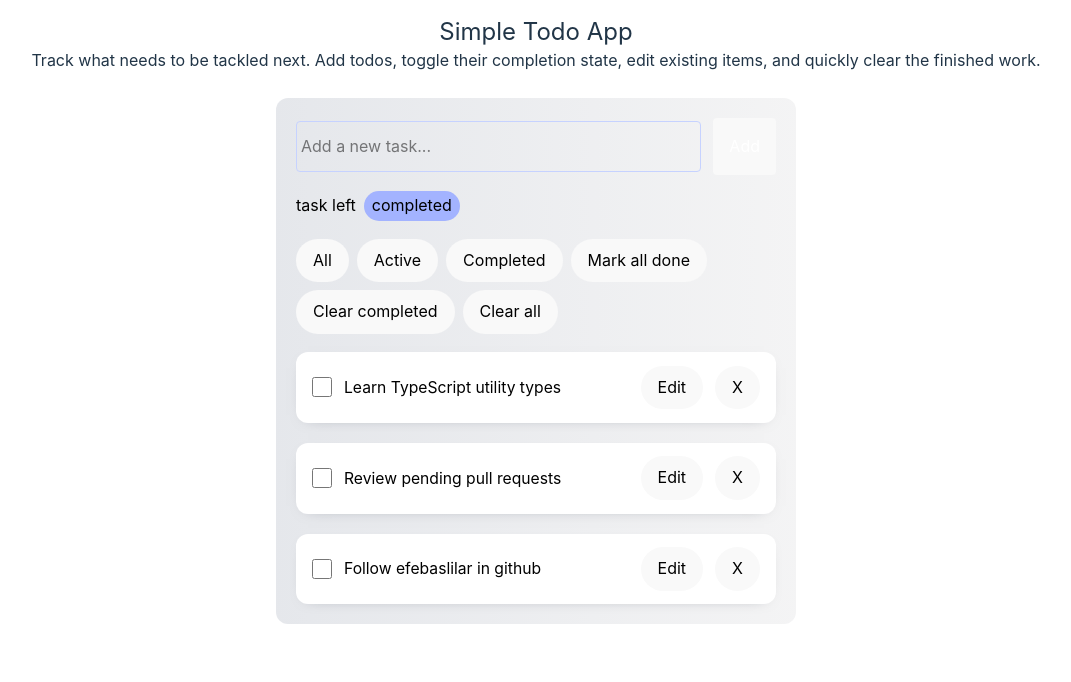
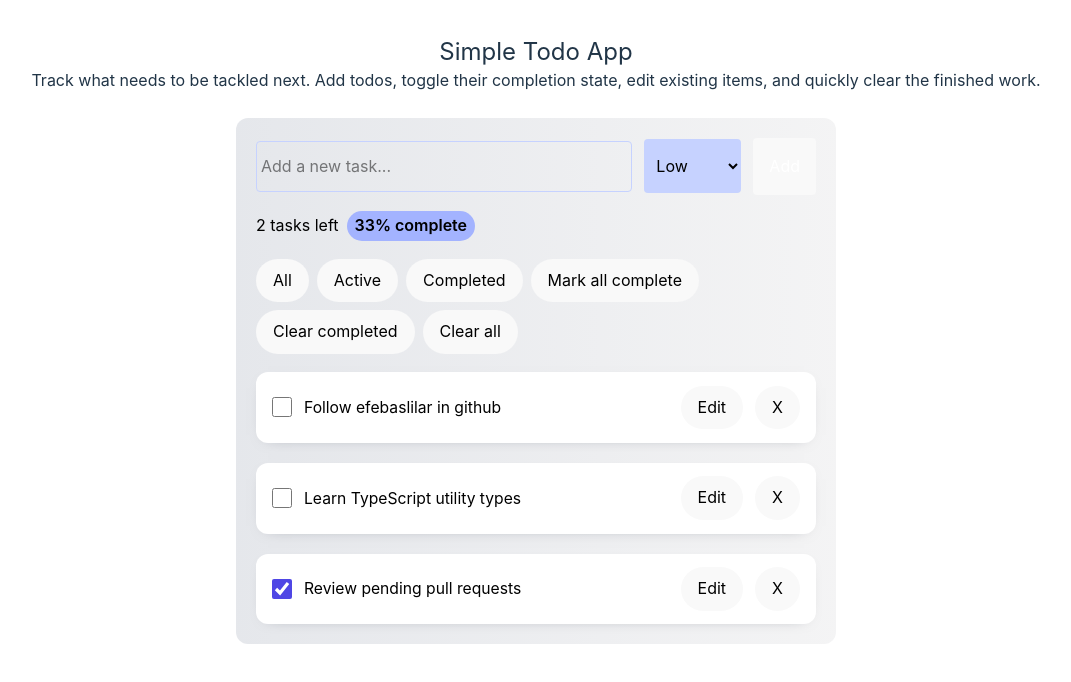
Before and after one commit to shahadat-hive008/React-project, a React (Vite) app: page / in a window 1280 px wide. Shown: the top 682 px of the page, without its empty margins (104-1175 px from the left). Built offline with nearby package versions, Linux system fonts and the light colour scheme.

Commit message:
Add functionality edit, cancel , delete

```diff
--- a/src/App.tsx
+++ b/src/App.tsx
@@ -1,71 +1,230 @@
-import { useEffect, useState, type FormEvent } from "react";
+import { useEffect, useRef, useState } from "react";
 import { seededData } from "./data/fake-data";
-import type { Todo } from "./typescript/interface";
+import type { Todo, todoFilter } from "./typescript/interface";
+import { buttonCommonClasses, actionButtonClasses } from "./customStyle/style";
+import Button from "./components/Button";
 
-
-
-
-const STORAGE_KEY = 'react-play:simple-todo-app';
+const STORAGE_KEY = "react-play:simple-todo-app";
 const FILTER_KEY = `${STORAGE_KEY}:filter`;
 
 function App() {
   //Input text
   const [text, setText] = useState("");
+  //Select text
+  const [priority, setPriority] = useState("Low");
 
-  // Css class for button
-  const buttonCommonClasses = "px-4 py-2 bg-indigo-100 rounded-full border border-transparent text-black transition hover:bg-indigo-200 cursor-pointer"
-
-  const [todos, setTodos] = useState<Todo[]>(()=>{
-    if(typeof window === "undefined") return seededData;
-    try{
+  const [todos, setTodos] = useState<Todo[]>(() => {
+    if (typeof window === "undefined") return seededData;
+    try {
       const stored = window.localStorage.getItem(STORAGE_KEY);
-      if(!stored) return seededData;
-      const parsed = JSON.parse(stored) as Array<Partial <Todo>>;
-      if(!Array.isArray(parsed)) return seededData;
+      if (!stored) return seededData;
+      const parsed = JSON.parse(stored) as Array<Partial<Todo>>;
+      if (!Array.isArray(parsed)) return seededData;
 
       const fallbackTime = Date.now();
-      const sanitized = parsed.filter((todo): todo is Partial<Todo> & Required <Pick <Todo, "text">> =>
-        typeof todo === "object" && todo  !== null && typeof todo.text === "string"
-       ).map((todo, index) =>({
-        id : typeof todo.id === "number" ? todo.id : fallbackTime + index,
+      const sanitized = parsed
+        .filter(
+          (todo): todo is Partial<Todo> & Required<Pick<Todo, "text">> =>
+            typeof todo === "object" &&
+            todo !== null &&
+            typeof todo.text === "string",
+        )
+        .map((todo, index) => ({
+          id: typeof todo.id === "number" ? todo.id : fallbackTime + index,
           text: todo.text.trim(),
-        completed : Boolean(todo.completed),
-        createdAt : typeof todo.createdAt === "number" ? todo.createdAt : fallbackTime + index,
-       })).filter((todo) => todo.text.length > 0);
+          completed: Boolean(todo.completed),
+          createdAt:
+            typeof todo.createdAt === "number"
+              ? todo.createdAt
+              : fallbackTime + index,
+          priority: todo.priority
+        }))
+        .filter((todo) => todo.text.length > 0);
       return sanitized.length > 0 ? sanitized : seededData;
-    } catch(e){
+    } catch (e) {
       return seededData;
     }
-  })
+  });
+
+  const [filter, setFilter] = useState<todoFilter>(() => {
+    if (typeof window === "undefined") return "all";
+    const stored = window.localStorage.getItem(FILTER_KEY);
+    if (stored === "all" || stored === "active" || stored === "completed")
+      return stored;
+
+    return "all";
+  });
+
+  //Edit Todos state
+  const [editingId, setEditingId] = useState<number | null>(null);
+  const [editingText, setEditingText] = useState("");
+  const [editingOriginalText, setEditingOriginalText] = useState("");
+  const editInputRef = useRef<HTMLInputElement | null>(null);
+  const cancelEditref = useRef(false)
 
   // Save todos in local Storage
 
-  useEffect(()=>{
-      if(typeof window === "undefined") return;
+  useEffect(() => {
+    if (typeof window === "undefined") return;
 
     window.localStorage.setItem(STORAGE_KEY, JSON.stringify(todos));
-  }, [todos])
+  }, [todos]);
 
+  // save filter in local storage
+
+  useEffect(() => {
+    if (typeof window === "undefined") return;
+    window.localStorage.setItem(FILTER_KEY, filter);
+  }, [filter]);
+
+  //Click edit button will focus eidtInput
+  useEffect(() => {
+    if (editingId !== null) editInputRef.current?.focus();
+  }, [editingId]);
+
+  //FilterTodos to show active or completed
+  const filteredTodos = todos.filter((todo) => {
+    if (filter === "all") return todo;
+    if (filter === "active") return !todo.completed;
+    if (filter === "completed") return todo.completed;
+    return false;
+  });
+
+  //Sort todos that completed todos will appear in bottom
+  const sortedTodos = filteredTodos.slice().sort((a, b) => {
+    if (a.completed !== b.completed && filter === "all") {
+      return a.completed ? 1 : -1;
+    }
+
+    return b.createdAt - a.createdAt;
+  });
+
+  //Todos Count
+  const remainingTodos = todos.filter((todo) => !todo.completed).length;
+  const completedTodos = todos.length - remainingTodos;
+  const completionRate =
+    todos.length > 0 ? Math.round((completedTodos / todos.length) * 100) : 0;
+  const hasTodos = todos.length > 0;
+  const hasCompletedTodos = completedTodos > 0;
+  const allCompletd = hasTodos && remainingTodos === 0;
+
+  //Mark all complete or active todo
+  const toggleBtn = () => {
+    if (!hasTodos) return;
+    setTodos((prev) =>
+      prev.map((todo) => ({ ...todo, completed: !allCompletd })),
+    );
+  };
+
+  //Clear Completed todos
+  const clearCompleted = () => {
+    setTodos((prev) => prev.filter((todo) => !todo.completed));
+  };
+
+  // Clear all Todos
+  const clearAll = () => {
+    setTodos([]);
+  };
   //Form Submit
-  const handleSubmit =(event: FormEvent<HTMLFormElement>) => {
+  const handleSubmit = (event: React.FormEvent<HTMLFormElement>) => {
     event.preventDefault();
     const trimedText = text.trim();
+    const selectedPriority = priority;
+
     setTodos((prev) => [
       {
         id: Date.now(),
         text: trimedText,
         completed: false,
-        createdAt: Date.now()
+        createdAt: Date.now(),
+        priority: selectedPriority
       },
-      ...prev
+      ...prev,
     ]);
 
     setText("");
+  };
+
+  //complete todo action
+  const toggleTodo = (id: number) => {
+    setTodos((prev) => {
+      return prev.map((todo) =>
+        todo.id === id ? { ...todo, completed: !todo.completed } : todo,
+      );
+    });
+  };
+
+  //Edit todo text
+  const startEditing = (id: number, text: string) => {
+    setEditingId(id);
+    setEditingText(text);
+    setEditingOriginalText(text);
+  };
+
+  //Save Edited text
+  const commitTodo = () => {
+    if (editingId === null) return;
+    const trimmedText = editingText.trim();
+    const todoText = trimmedText.length > 0 ? trimmedText : editingOriginalText;
+    setTodos((prev) => {
+      return prev.map((todo) =>
+        todo.id === editingId ? { ...todo, text: todoText } : todo,
+      );
+    });
+    setEditingId(null);
+    setEditingText("");
+    setEditingOriginalText("");
+  };
+
+  //Saved text by enter or escape key to cancel
+  const handleEditKeyDown = (event: React.KeyboardEvent<HTMLInputElement>) => {
+    if (event.key === "Enter") {
+      event.preventDefault();
+      commitTodo();
+    }
+
+    if (event.key === 'Escape') {
+      event.preventDefault();
+      cancelEdit();
+    }
+  };
+
+  //Delete todo
+  const deleteTodo = (id: number) => {
+    setTodos((prev) => prev.filter((todo) => todo.id !== id));
+    if (editingId === id) {
+      setEditingId(null);
+      setEditingText("");
+      setEditingOriginalText("");
+    }
+  };
+
+
+  //Cancel edit
+  const cancelEdit = () =>{
+    cancelEditref.current= true;
+    setEditingId(null);
+    setEditingText("");
+    setEditingOriginalText("");
+
+    setTimeout(()=>{
+      cancelEditref.current = false
+    }, 0);
+  }
+
+
+  //Handle outside click to save
+ const handleEditBlur = () =>{
+  if(cancelEditref.current){
+    cancelEditref.current = false;
+    return;
+  }
+  commitTodo();
  }
 
   return (
     <>
-      <div className="p-4 flex flex-col justify-center items-center ">
+      <div className="p-4 flex flex-col justify-center items-center my-5">
         <div className="flex flex-col justify-center items-center">
           <h2 className="text-2xl">Simple Todo App</h2>
           <p>
@@ -74,7 +233,7 @@ function App() {
             finished work.
           </p>
         </div>
-        <div className="max-w-130 mx-auto my-6 rounded-xl p-5 bg-linear-to-r from-gray-200 to-zinc-100 text-black">
+        <div className="max-w-150 mx-auto my-6 rounded-xl p-5 bg-linear-to-r from-gray-200 to-zinc-100 text-black">
           <form className="flex items-center gap-3" onSubmit={handleSubmit}>
             <input
               className="flex-1 px-1 py-3 border border-indigo-200 focus:outline-none rounded-sm "
@@ -83,41 +242,141 @@ function App() {
               value={text}
               onChange={(event) => setText(event.target.value)}
             />
-            <button className="bg-indigo-500 p-4 rounded-sm cursor-pointer text-white">Add</button>
+            <select
+            className="bg-indigo-200 px-2 py-4 rounded-sm focus:outline-none"
+            onChange={(e) => setPriority(e.target.value as any)}
+            >
+              <option value="low">Low</option>
+              <option value="medium">Medium</option>
+              <option value="high">High</option>
+            </select>
+            <button className="bg-indigo-500 p-4 rounded-sm cursor-pointer text-white">
+              Add
+            </button>
           </form>
 
           {/* To - Do toolbar */}
           <div className="pt-4 flex flex-col gap-4.5">
             {/* Status */}
             <p className="flex items-center gap-2">
-              <span>task left</span>
-              <span className="bg-indigo-300 rounded-2xl px-2 py-0.5">completed</span>
+              <span>
+                {remainingTodos} {remainingTodos === 1 ? "task" : "tasks"} left
+              </span>
+              {hasTodos && (
+                <span className="bg-indigo-300 rounded-2xl px-2 py-0.5 font-semibold">
+                  {completionRate}% complete
+                </span>
+              )}
             </p>
+            <div className="flex flex-wrap items-center gap-2">
               {/* To do filter */}
-            <div className="flex flex-wrap items-center gap-2">
-              <button className={buttonCommonClasses}>All</button>
-              <button className={buttonCommonClasses}>Active</button>
-              <button className={buttonCommonClasses}>Completed</button>
-              <button className={buttonCommonClasses}>Mark all done</button>
-              <button className={buttonCommonClasses}>Clear completed</button>
-              <button className={buttonCommonClasses}>Clear all</button>
+              <Button
+               onClick={() => setFilter('all')}
+               pressed={filter === 'all'}
+               className={filter === 'all' ? 'bg-indigo-400' : 'bg-indigo-100 hover:bg-indigo-200'}
+              >
+                All
+              </Button>
+              <Button
+               onClick={() => setFilter('active')}
+               pressed={filter === 'active'}
+               className={filter === 'active' ? 'bg-indigo-400' : 'bg-indigo-100 hover:bg-indigo-200'}
+              >
+                Active
+              </Button>
+              <Button
+               onClick={() => setFilter('completed')}
+               pressed={filter === 'completed'}
+               className={filter === 'completed' ? 'bg-indigo-400' : 'bg-indigo-100 hover:bg-indigo-200'}
+              >
+                Completed
+              </Button>
+              {/* To do button action */}
+              <Button onClick={toggleBtn} disabled={!hasTodos} ariaDisabled={!hasTodos}>
+                  {allCompletd ? "Mark all active" : "Mark all complete"}
+              </Button>
+              <Button onClick={clearCompleted} disabled={!hasCompletedTodos} ariaDisabled={!hasCompletedTodos}>
+                  Clear completed
+              </Button>
+              <Button onClick={clearAll} disabled={!hasTodos} ariaDisabled={!hasTodos}>
+                  Clear all
+              </Button>
             </div>
             <ul className="flex flex-col gap-5">
-              {
-                todos.map(item => <li className="todo-item" key={item.id}>
+              {sortedTodos.length === 0 && (
+                <li className="px-4 py-3 bg-indigo-100 text-center font-semibold">Nothing to show here yet.</li>
+              )}
+              {sortedTodos.map((todo) => {
+                const isEditing = todo.id === editingId;
+                return (
+                  <li className="todo-item" key={todo.id}>
                     <label className="todo-item-main">
                       <input
+                        aria-label={
+                          todo.completed
+                            ? `Mark "${todo.text}" as active`
+                            : `Mark "${todo.text}" as done`
+                        }
+                        checked={todo.completed}
                         type="checkbox"
+                        onChange={() => toggleTodo(todo.id)}
                       />
 
-                      <span>{item.text}</span>
+                      {isEditing ? (
+                        <input
+                          aria-label="Edit todo text"
+                          className="flex-1 px-1 py-3 border border-indigo-200 focus:outline-none rounded-sm "
+                          ref={editInputRef}
+                          value={editingText}
+                          onBlur={handleEditBlur}
+                          onChange={(event) =>
+                            setEditingText(event.target.value)
+                          }
+                          onKeyDown={handleEditKeyDown}
+                        />
+                      ) : (
+                        <span>{todo.text}</span>
+                      )}
                     </label>
                     <div className="flex items-center gap-3">
-                    <button className={buttonCommonClasses}>Edit</button>
-                    <button className={buttonCommonClasses}>X</button>
+                      {isEditing ? (
+                        <>
+                          <Button
+                            className={`${buttonCommonClasses} ${actionButtonClasses}`}
+                            onClick={commitTodo}
+                            onMouseDown={(event) => event.preventDefault()}
+                          >
+                            Save
+                          </Button>
+                          <Button
+                            className={`${buttonCommonClasses} ${actionButtonClasses}`}
+                            onClick={cancelEdit}
+                            onMouseDown={(event) => event.preventDefault()}
+                          >
+                            Cancel
+                          </Button>
+                        </>
+                      ) : (
+                        <>
+                          <Button
+                            className={`${buttonCommonClasses} ${actionButtonClasses}`}
+                            onClick={() => startEditing(todo.id, todo.text)}
+                          >
+                            Edit
+                          </Button>
+                          <Button
+                            className={`${buttonCommonClasses} ${actionButtonClasses}`}
+                            aria-label="Delete todo"
+                            onClick={() => deleteTodo(todo.id)}
+                          >
+                            X
+                          </Button>
+                        </>
+                      )}
                     </div>
-                </li>)
-              }
+                  </li>
+                );
+              })}
             </ul>
           </div>
         </div>
--- /dev/null
+++ b/src/components/Button.tsx
@@ -0,0 +1,28 @@
+import { buttonCommonClasses, actionButtonClasses } from '../customStyle/style';
+import type { ButtonProps } from '../typescript/interface';
+
+export default function Button({
+  children,
+  onClick,
+  disabled = false,
+  ariaDisabled = false,
+  pressed,
+  className = '',
+  ariaLabel,
+  onMouseDown,
+}: ButtonProps) {
+  return (
+    <button
+      type="button"
+      onClick={onClick}
+      disabled={disabled}
+      aria-disabled={ariaDisabled}
+      aria-pressed={pressed}
+      aria-label={ariaLabel}
+      onMouseDown={onMouseDown}
+      className={`${buttonCommonClasses} ${actionButtonClasses} ${className}`}
+    >
+      {children}
+    </button>
+  );
+}
--- /dev/null
+++ b/src/customStyle/style.ts
@@ -0,0 +1,5 @@
+// Css class for button
+ export const buttonCommonClasses = "px-4 py-2 rounded-full border border-transparent text-black transition cursor-pointer";
+
+// CSS class for todo action buttons
+export const actionButtonClasses = "bg-indigo-100 hover:bg-indigo-200 disabled:bg-gray-300 disabled:cursor-not-allowed";
--- a/src/data/fake-data.ts
+++ b/src/data/fake-data.ts
@@ -5,9 +5,9 @@ import type { Todo } from "../typescript/interface";
 
 
  const seedData = [
-  { id: 1, text: 'Learn TypeScript utility types', completed: false },
-  { id: 2, text: 'Review pending pull requests', completed: true },
-  { id: 3, text: 'Follow efebaslilar in github', completed: false }
+  { id: 1, text: 'Learn TypeScript utility types', completed: false, priority: 'High' },
+  { id: 2, text: 'Review pending pull requests', completed: true,   priority: 'Medium' },
+  { id: 3, text: 'Follow efebaslilar in github', completed: false,  priority: 'Low' },
 ];
 
 export const seededData : Todo[] = seedData.map((item, index) =>({
```
Also changed, not shown: src/typescript/interface.ts (+15 -1 lines). Lines whose indentation alone changed are shown as unchanged.
